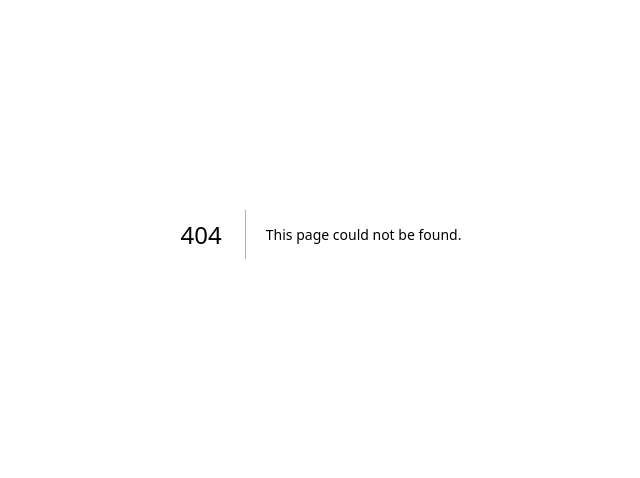
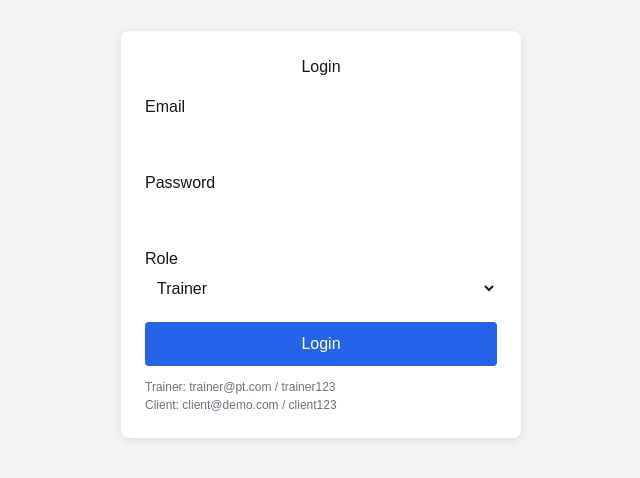
Before and after one commit to Yashgrvr/Aadifitness, a Next.js app: page /client/dashboard in a window 1280 px wide. Before the commit this address had no page. Shown: the part 166-644 px from the top of the page, without its empty margins (319-959 px from the left). Built offline with nearby package versions, Linux system fonts and the light colour scheme.

Commit message:
first commit

```diff
--- /dev/null
+++ b/app/client/dashboard/page.tsx
@@ -0,0 +1,143 @@
+"use client";
+
+import { useState } from "react";
+import { useRouter } from "next/navigation";
+
+export default function LoginPage() {
+  const [email, setEmail] = useState("");
+  const [password, setPassword] = useState("");
+  const [role, setRole] = useState<"trainer" | "client">("trainer");
+  const [error, setError] = useState("");
+  const [loading, setLoading] = useState(false);
+  const router = useRouter();
+
+  const handleSubmit = async (e: React.FormEvent) => {
+    e.preventDefault();
+    setError("");
+    setLoading(true);
+
+    try {
+      const res = await fetch("/api/login", {
+        method: "POST",
+        headers: { "Content-Type": "application/json" },
+        body: JSON.stringify({ email, password, role }),
+      });
+
+      if (!res.ok) {
+        // Yahi line error text set karegi
+        setError("Galat email / password / role");
+        setLoading(false);
+        return;
+      }
+
+      const data = await res.json();
+
+      if (typeof window !== "undefined") {
+        localStorage.setItem("role", data.role);
+        localStorage.setItem("name", data.name);
+      }
+
+      if (data.role === "trainer") {
+        router.push("/trainer/dashboard");
+      } else {
+        router.push("/client/dashboard");
+      }
+    } catch (err) {
+      console.error(err);
+      setError("Server error, thodi der baad try karo");
+    } finally {
+      setLoading(false);
+    }
+  };
+
+  return (
+    <div
+      style={{
+        minHeight: "100vh",
+        display: "flex",
+        justifyContent: "center",
+        alignItems: "center",
+        background: "#f3f4f6",
+      }}
+    >
+      <form
+        onSubmit={handleSubmit}
+        style={{
+          background: "white",
+          padding: "24px",
+          borderRadius: "8px",
+          width: "100%",
+          maxWidth: "400px",
+          boxShadow: "0 2px 10px rgba(0,0,0,0.1)",
+        }}
+      >
+        <h2 style={{ marginBottom: "16px", textAlign: "center" }}>Login</h2>
+
+        <label>Email</label>
+        <input
+          type="email"
+          value={email}
+          onChange={(e) => setEmail(e.target.value)}
+          required
+          style={{ width: "100%", marginBottom: "12px", padding: "8px" }}
+        />
+
+        <label>Password</label>
+        <input
+          type="password"
+          value={password}
+          onChange={(e) => setPassword(e.target.value)}
+          required
+          style={{ width: "100%", marginBottom: "12px", padding: "8px" }}
+        />
+
+        <label>Role</label>
+        <select
+          value={role}
+          onChange={(e) =>
+            setRole(e.target.value as "trainer" | "client")
+          }
+          style={{ width: "100%", marginBottom: "16px", padding: "8px" }}
+        >
+          <option value="trainer">Trainer</option>
+          <option value="client">Client</option>
+        </select>
+
+        {/* Error message yahan render hoga */}
+        {error && (
+          <p
+            style={{
+              color: "red",
+              marginBottom: "8px",
+              fontSize: "14px",
+            }}
+          >
+            {error}
+          </p>
+        )}
+
+        <button
+          type="submit"
+          disabled={loading}
+          style={{
+            width: "100%",
+            padding: "10px",
+            background: loading ? "#9ca3af" : "#2563eb",
+            color: "white",
+            border: "none",
+            borderRadius: "4px",
+            cursor: "pointer",
+          }}
+        >
+          {loading ? "Logging in..." : "Login"}
+        </button>
+
+        <p style={{ marginTop: "12px", fontSize: "12px", color: "#6b7280" }}>
+          Trainer: trainer@pt.com / trainer123
+          <br />
+          Client: client@demo.com / client123
+        </p>
+      </form>
+    </div>
+  );
+}
```
Also changed, not shown: 1 other file (tests, documents, lock files or other folders).
